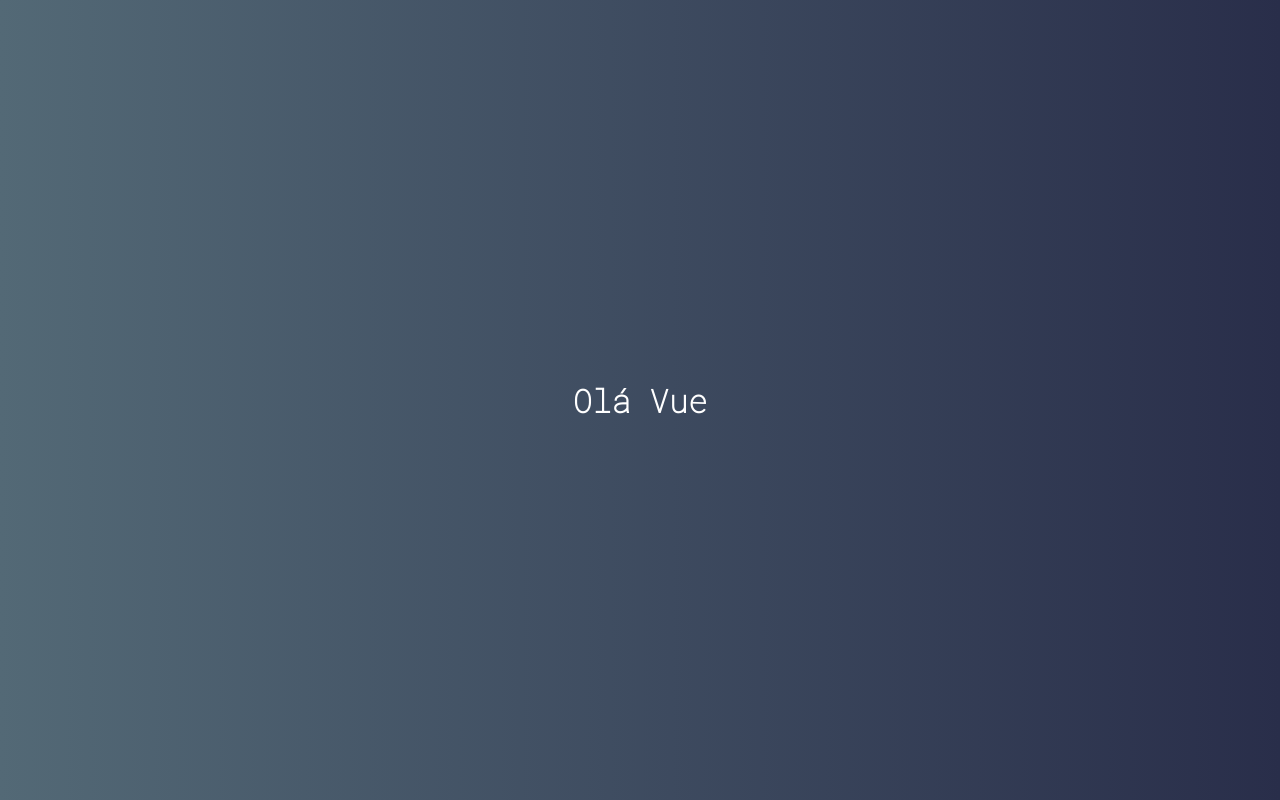
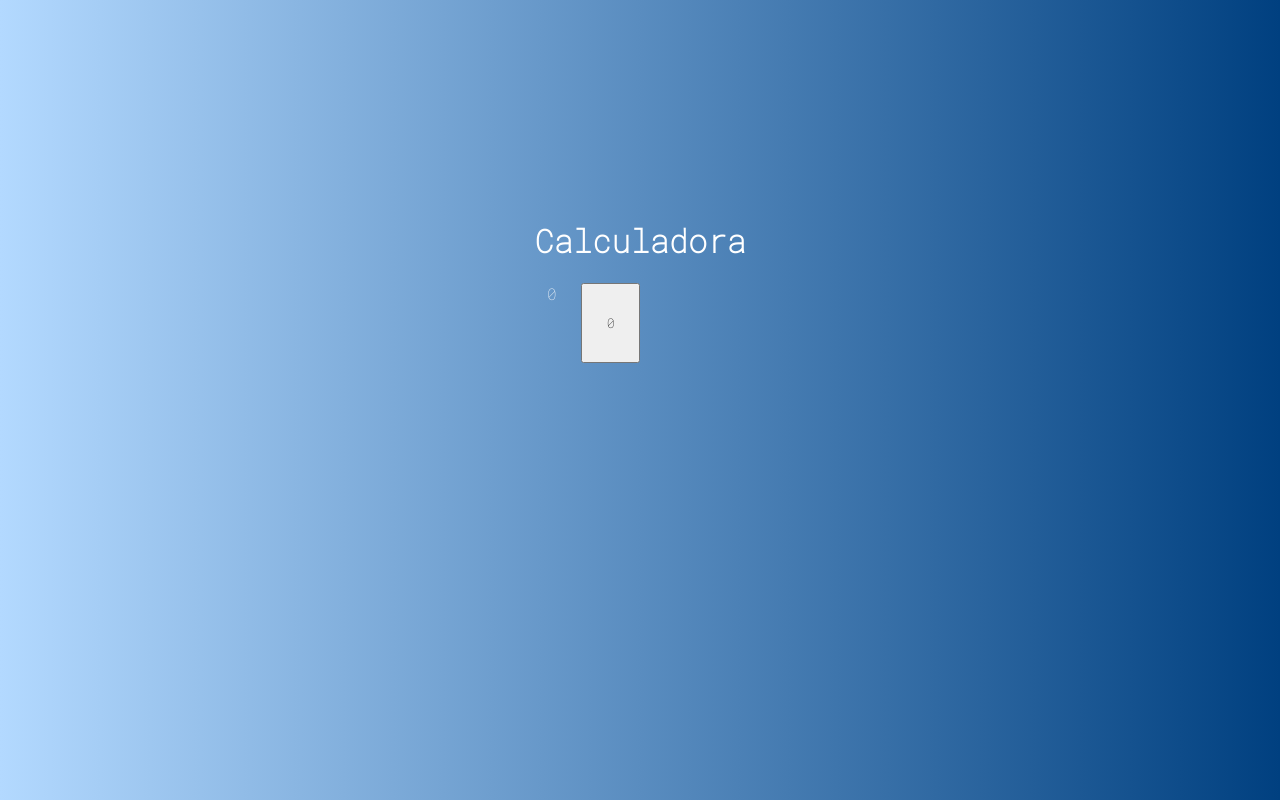
Before and after one commit to joaohhenriq/vue-calculadora, a Vue app: page / in a window 1280 px wide. Built offline with nearby package versions, Linux system fonts and the light colour scheme.

Commit message:
Criação dos components da calculadora

```diff
--- a/src/App.vue
+++ b/src/App.vue
@@ -1,12 +1,17 @@
 <template>
     <div id="app">
-        <h1>Olá Vue</h1>
+        <h1>Calculadora</h1>
+        <Calculator />
     </div>
 </template>
 
 <script>
+import Calculator from "./main/Calculator"
+
 export default {
-
+    components: {
+        Calculator
+    }
 }
 </script>
 
@@ -33,6 +38,6 @@
     text-align: center;
 
     color: #fff;
-    background: linear-gradient(to right, rgb(83, 105, 118), rgb(41, 46, 74))
+    background: linear-gradient(to right, rgb(179, 217, 255), rgb(0, 64, 128))
 }
 </style>
--- /dev/null
+++ b/src/components/Button.vue
@@ -0,0 +1,15 @@
+<template>
+    <button class="button">
+        0
+    </button>
+</template>
+
+<script>
+export default {
+
+}
+</script>
+
+<style>
+
+</style>
--- /dev/null
+++ b/src/components/Display.vue
@@ -0,0 +1,15 @@
+<template>
+    <div class="display">
+        0
+    </div>
+</template>
+
+<script>
+export default {
+
+}
+</script>
+
+<style>
+
+</style>
--- /dev/null
+++ b/src/main/Calculator.vue
@@ -0,0 +1,31 @@
+<template>
+    <div class="calculator">
+        <Display />
+        <Button />
+    </div>
+</template>
+
+<script>
+import Display from "../components/Display"
+import Button from "../components/Button"
+
+export default {
+    components: {
+        Button,
+        Display
+    }
+}
+</script>
+
+<style>
+.calculator {
+    height: 320px;
+    width: 235px;
+    border-radius: 5px;
+    overflow: hidden;
+
+    display: grid;
+    grid-template-columns: repeat(4, 25%);
+    grid-template-rows: 1fr 48px 48px 48px 48px 48px;
+}
+</style>
```
